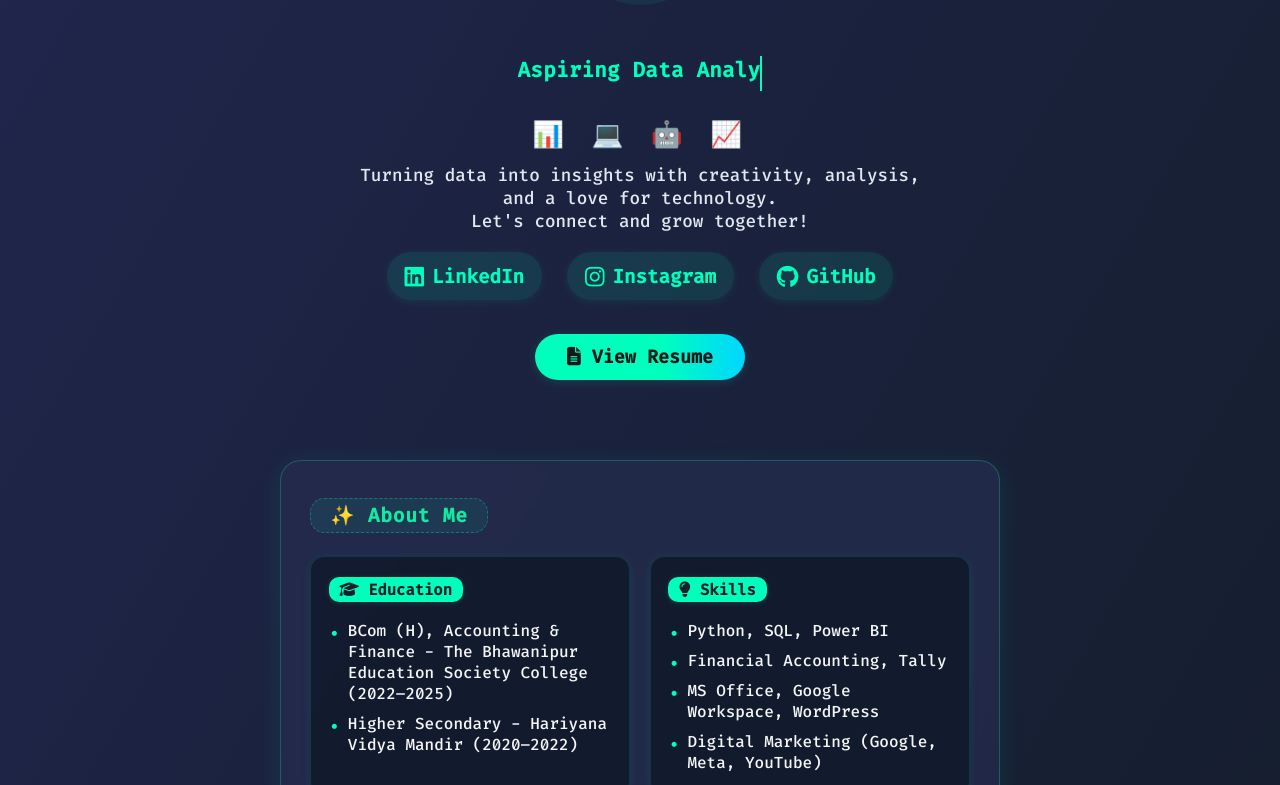
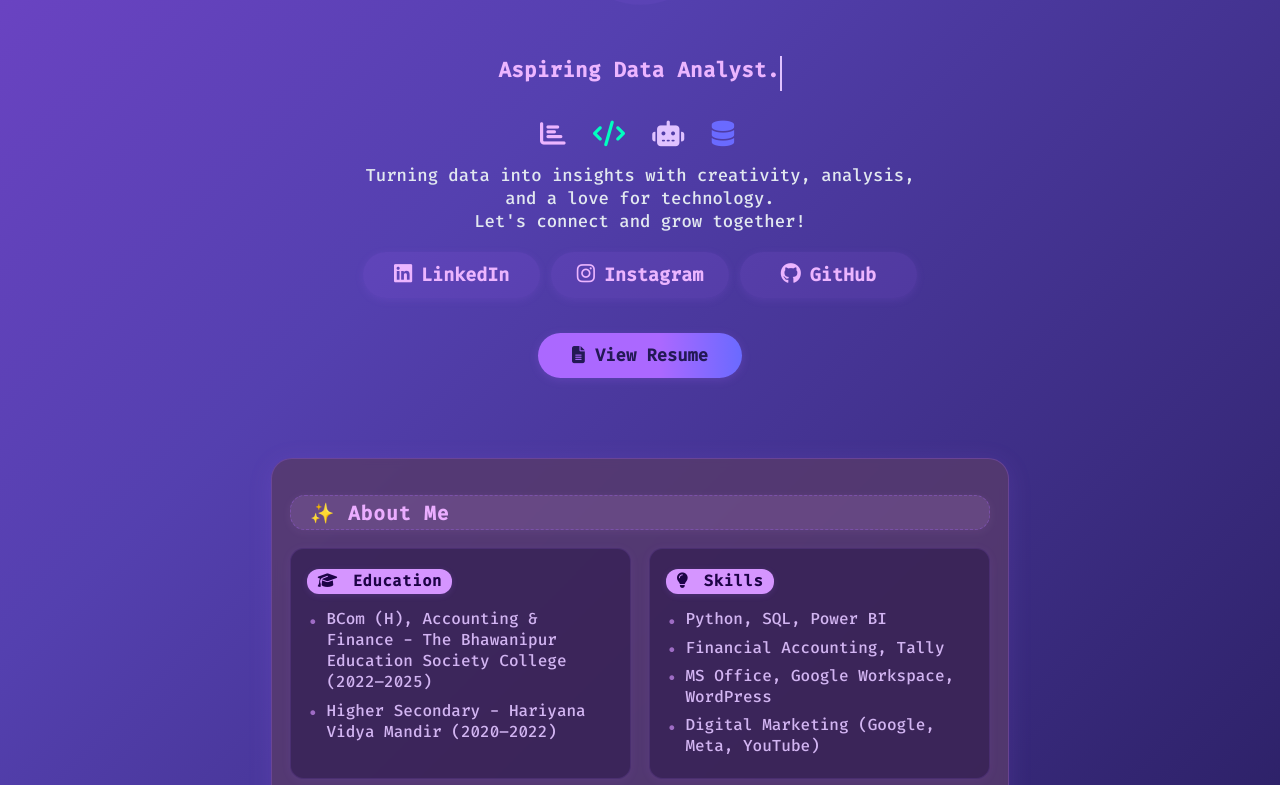
Before and after one commit to rajanjha13/rajanjha13.github.io, a plain HTML site: page index.html in a window 1280 px wide. Shown: the part 195-980 px from the top of the page. Drawn offline with Linux system fonts and the light colour scheme.

Commit message:
Update index.html

```diff
--- a/index.html
+++ b/index.html
@@ -13,7 +13,7 @@
   <style>
     body {
       font-family: 'Fira Code', 'Roboto', sans-serif;
-      background: linear-gradient(120deg, #20264d 0%, #141d2b 100%);
+      background: linear-gradient(135deg, #7044c7 0%, #5440af 32%, #231955 100%);
       color: #f6f6f6;
       margin: 0;
       padding: 0;
@@ -29,16 +29,16 @@
     .avatar {
       width: 135px;
       border-radius: 50%;
-      border: 3px solid #00ffbc;
+      border: 3px solid #ab68ff;
       background: #fff;
-      box-shadow: 0 0 24px #00ffbc70;
+      box-shadow: 0 0 24px #8e47cf70;
       margin-bottom: 1.4rem;
       animation: pulse 2.8s infinite;
     }
     @keyframes pulse {
-      0% { box-shadow: 0 0 0 0 #00ffbc55;}
-      70% { box-shadow: 0 0 0 15px #00ffbc22;}
-      100% { box-shadow: 0 0 0 0 #00ffbc00;}
+      0% { box-shadow: 0 0 0 0 #ab68ff55;}
+      70% { box-shadow: 0 0 0 15px #ab68ff22;}
+      100% { box-shadow: 0 0 0 0 #ab68ff00;}
     }
     h1 {
       font-size: 2.1rem;
@@ -47,17 +47,17 @@
       letter-spacing: 0.5px;
     }
     .highlight {
-      color: #00ffbc;
+      color: #ab68ff;
       font-weight: bold;
     }
     .typewriter {
       display: inline-block;
       overflow: hidden;
-      border-right: .12em solid #00ffbc;
+      border-right: .12em solid #e0c2ff;
       white-space: nowrap;
       font-size: 1.3rem;
       font-weight: 600;
-      color: #00ffbc;
+      color: #ecb5ff;
       letter-spacing: 0.3px;
       margin-top: 0.2rem;
       min-height: 1.7em;
@@ -73,138 +73,144 @@
       margin: 0 0.18rem;
       animation: bounce 1.6s infinite alternate;
     }
-    .animated-icons span:nth-child(2) { animation-delay: 0.4s; }
-    .animated-icons span:nth-child(3) { animation-delay: 0.8s; }
+    .animated-icons span:nth-child(1) { color: #ecb5ff; }
+    .animated-icons span:nth-child(2) { color: #00ffc0; animation-delay: 0.4s;}
+    .animated-icons span:nth-child(3) { color: #e0c2ff; animation-delay: 0.8s;}
+    .animated-icons span:nth-child(4) { color: #6a6aff; animation-delay: 1.1s;}
     @keyframes bounce { to { transform: translateY(-8px); } }
     @keyframes fadeInDown { from { opacity: 0; transform: translateY(-20px); } to { opacity: 1; } }
     .hero p {
       color: #e2e8f0;
-      font-size: 1.1rem;
+      font-size: 1.08rem;
       margin: 0.8rem auto 1.2rem auto;
       max-width: 560px;
     }
     .social-btns {
       margin: 1.1rem 0 1.6rem 0;
+      display: flex;
+      gap: 0.7rem;
+      justify-content: center;
+      flex-wrap: wrap;
     }
     .social-btns a {
-      display: inline-block;
-      margin: 0 8px;
-      padding: 0.73rem 1.1rem;
-      border-radius: 50px;
-      background: rgba(0,255,188,0.11);
-      color: #00ffbc;
-      font-size: 1.2rem;
-      position: relative;
+      display: inline-flex;
+      align-items: center;
+      justify-content: center;
+      min-width: 140px;
+      padding: 0.62rem 1.1rem 0.62rem 1.1rem;
+      border-radius: 40px;
+      background: rgba(171,104,255,0.11);
+      color: #ecb5ff;
+      font-size: 1.15rem;
       font-weight: 600;
-      box-shadow: 0 2px 8px #00ffbc15;
+      box-shadow: 0 2px 8px #ab68ff23;
       text-decoration: none;
-      backdrop-filter: blur(2px);
-      transition: background 0.18s, color 0.15s, transform 0.17s;
+      border: 1.5px solid transparent;
+      transition: background 0.18s, color 0.17s, transform 0.14s, border 0.13s;
+      margin: 0 !important;
     }
     .social-btns a:hover {
-      background: #00ffbc;
-      color: #15181c;
+      background: #ab68ff;
+      color: #181131;
+      border: 1.5px solid #ecb5ff;
       transform: scale(1.07);
+      box-shadow: 0 6px 20px #ab68ff33;
     }
     .social-btns a i {
-      margin-right: 8px;
-      vertical-align: middle;
-      font-size: 1.16em;
+      margin-right: 9px;
+      font-size: 1.13em;
+      color: inherit;
     }
     .resume-btn {
       display: inline-block;
-      background: linear-gradient(90deg, #00ffbc 60%, #00d6ff 100%);
-      color: #181818;
-      margin: 0.5rem auto 0 auto;
-      padding: 0.7rem 2rem;
+      background: linear-gradient(90deg, #ab68ff 60%, #6a6aff 100%);
+      color: #231955;
+      margin: 0.6rem auto 0 auto;
+      padding: 0.7rem 2.1rem;
       border-radius: 3rem;
       font-weight: 700;
-      font-size: 1.15rem;
-      box-shadow: 0 2px 10px #00ffbc24;
+      font-size: 1.07rem;
+      box-shadow: 0 2px 10px #ab68ff33;
       text-decoration: none;
-      transition: background 0.18s, color 0.11s, transform 0.14s;
+      transition: background 0.15s, color 0.11s, transform 0.13s;
       border: none;
       outline: none;
-      animation: fadeInUp 1.4s;
+      animation: fadeInUp 1.35s;
     }
     .resume-btn:hover {
-      background: linear-gradient(90deg, #00d6ff 0%, #00ffbc 80%);
-      color: #141d2b;
-      transform: scale(1.06);
+      background: linear-gradient(90deg, #6a6aff 0%, #ab68ff 90%);
+      color: #fff;
+      transform: scale(1.047);
     }
-
     @keyframes fadeInUp {
       from { opacity: 0; transform: translateY(24px);}
       to { opacity: 1; }
     }
-
     /* About Section */
     .about {
       margin: 2.5rem auto 0 auto;
-      max-width: 660px;
-      background: rgba(36,44,77,0.81);
-      box-shadow: 0 4px 24px #00ffbc17;
+      max-width: 700px;
+      background: rgba(86, 58, 109, 0.85);
+      box-shadow: 0 4px 24px #ab68ff23;
       border-radius: 1.3rem;
-      padding: 2.3rem 1.8rem 2rem 1.8rem;
+      padding: 2.25rem 1.1rem 2rem 1.1rem;
       position: relative;
       z-index: 2;
       overflow: hidden;
-      border: 1.5px solid #00ffbc40;
+      border: 1.5px solid #ab68ff40;
       animation: fadeInUp 1.9s;
       backdrop-filter: blur(4px);
     }
-    .about h2 {
-      font-size: 1.7rem;
-      color: #00ffbc;
-      margin: 0 0 1.2rem 0;
-      text-shadow: 0 2px 14px #00ffbc14;
-    }
-    .about .about-header {
+    .about-header {
       font-size: 1.22rem;
-      background: rgba(0,255,188,0.08);
-      color: #13e9a2;
-      border-radius: 0.9rem;
-      padding: 0.27rem 1.2rem 0.23rem 1.2rem;
-      margin-bottom: 1.06rem;
+      background: rgba(236,181,255,0.12);
+      color: #ebadff;
+      border-radius: 0.93rem;
+      padding: 0.27rem 1.18rem 0.23rem 1.18rem;
+      margin-bottom: 1.12rem;
       font-weight: 600;
-      display: inline-block;
-      letter-spacing: 0.04em;
-      border: 1px dashed #00ffbc50;
-      animation: fadeInDown 1.2s;
+      letter-spacing: 0.05em;
+      border: 1px dashed #ab68ff50;
+      animation: fadeInDown 1.09s;
+      box-shadow: 0 2px 10px #ecb5ff12;
     }
     .about-cards {
       display: flex;
       flex-wrap: wrap;
-      gap: 1.2rem;
-      margin-top: 0.4rem;
+      gap: 1.11rem;
+      margin-top: 0.3rem;
       justify-content: center;
     }
     .about-card {
-      flex: 1 1 270px;
-      background: rgba(15,24,39,0.77);
-      border-radius: 0.9rem;
-      min-width: 245px;
-      box-shadow: 0 1.5px 10px #00ffbc14;
-      padding: 1.2rem 1.1rem 1.05rem 1.1rem;
-      margin-bottom: 0.1rem;
-      transition: transform 0.16s, box-shadow 0.13s;
-      border: 1px solid #00ffbc20;
+      flex: 1 1 240px;
+      background: rgba(39,22,70,0.52);
+      border-radius: 0.85rem;
+      min-width: 210px;
+      box-shadow: 0 1.7px 10px #ab68ff16;
+      padding: 1.21rem 1.02rem 1.02rem 1.02rem;
+      margin-bottom: 0.15rem;
+      border: 1.5px solid #ab68ff22;
+      transition: transform 0.15s, box-shadow 0.13s, border 0.13s;
     }
     .about-card:hover {
-      transform: translateY(-6px) scale(1.025);
-      box-shadow: 0 6px 28px #00ffbc18;
-      border: 1.5px solid #00ffbc67;
+      transform: translateY(-5px) scale(1.025);
+      box-shadow: 0 7px 28px #ab68ff23;
+      border: 1.7px solid #e0c2ff88;
     }
     .card-badge {
       display: inline-block;
-      background: #00ffbc;
-      color: #191e2a;
-      border-radius: 10px;
+      background: #d595ff;
+      color: #1d0446;
+      border-radius: 12px;
       font-weight: 700;
       font-size: 0.97rem;
-      margin-bottom: 0.53rem;
-      padding: 0.18rem 0.68rem;
-      box-shadow: 0 1px 6px #00ffbc22;
+      margin-bottom: 0.41rem;
+      padding: 0.18rem 0.65rem;
+      box-shadow: 0 1.5px 6px #ab68ff29;
+      letter-spacing: 0.04em;
+    }
+    .card-badge i {
+      margin-right: 5px;
     }
     .about-card ul {
       list-style: none;
@@ -213,29 +219,61 @@
       text-align: left;
     }
     .about-card ul li {
-      margin: 0.56rem 0 0.36rem 0;
+      margin: 0.46rem 0 0.35rem 0;
       padding-left: 1.2rem;
       position: relative;
+      color: #e0c2ff;
+      opacity: 0.92;
     }
     .about-card ul li:before {
       content: "\2022";
-      color: #00ffbc;
-      font-size: 1.22em;
+      color: #d595ff;
+      font-size: 1.16em;
       position: absolute;
       left: 0;
-      top: 0.05em;
+      top: 0.08em;
+      opacity: 0.7;
     }
     .footer {
       text-align: center;
-      color: #aaa;
+      color: #dacfff;
       margin-top: 2.6rem;
-      font-size: 1.05rem;
+      font-size: 1.01rem;
       padding-bottom: 2.2rem;
+      font-weight: 500;
+      letter-spacing: 0.01em;
     }
+    /* Mobile responsiveness */
     @media (max-width: 860px) {
-      .about-cards { flex-direction: column; gap: 1.2rem; }
+      .about-cards { flex-direction: column; gap: 1.15rem; }
       .about-card { min-width: 0; }
-      .about { padding: 2.2rem 0.7rem; }
+      .about { padding: 2.05rem 0.5rem; }
+    }
+    @media (max-width: 520px) {
+      .social-btns {
+        flex-direction: column;
+        align-items: center;
+        gap: 0.72rem;
+        margin: 1.1rem 0 1.2rem 0;
+      }
+      .social-btns a {
+        width: 92vw;
+        max-width: 320px;
+        box-sizing: border-box;
+        margin: 0 !important;
+        font-size: 1.07rem;
+        text-align: left;
+        justify-content: flex-start;
+      }
+      .resume-btn {
+        width: 92vw;
+        max-width: 320px;
+        margin: 0.85rem auto 0.5rem auto;
+        font-size: 1.06rem;
+        display: block;
+        text-align: center;
+      }
+      .about-header { font-size: 1.08rem;}
     }
   </style>
 </head>
@@ -246,20 +284,23 @@
       <span class="typewriter" id="typewriter"></span>
     </h1>
     <div class="animated-icons">
-      <span>📊</span> <span>💻</span> <span>🤖</span> <span>📈</span>
+      <span title="Charts"><i class="fas fa-chart-bar"></i></span>
+      <span title="Code"><i class="fas fa-code"></i></span>
+      <span title="AI"><i class="fas fa-robot"></i></span>
+      <span title="Analytics"><i class="fas fa-database"></i></span>
     </div>
     <p>
       Turning data into insights with creativity, analysis, and a love for technology.<br>
       Let's connect and grow together!
     </p>
     <div class="social-btns">
-      <a href="https://www.linkedin.com/in/rajanjha13/" target="_blank">
+      <a href="https://www.linkedin.com/in/rajanjha13/" target="_blank" title="LinkedIn">
         <i class="fab fa-linkedin"></i>LinkedIn
       </a>
-      <a href="https://www.instagram.com/rajanjha_18/" target="_blank">
+      <a href="https://www.instagram.com/rajanjha_18/" target="_blank" title="Instagram">
         <i class="fab fa-instagram"></i>Instagram
       </a>
-      <a href="https://github.com/rajanjha13" target="_blank">
+      <a href="https://github.com/rajanjha13" target="_blank" title="GitHub">
         <i class="fab fa-github"></i>GitHub
       </a>
     </div>
@@ -315,13 +356,13 @@
   <!-- Typewriter Animation Script -->
   <script>
     const roles = [
-      "Hi, I am Rajan Kumar Jha.",
+      "Hi, I am Rajan Kumar Jha",
       "Aspiring Data Analyst.",
       "AI & Tech Lover.",
       "Finance Enthusiast.",
     ];
     const el = document.getElementById('typewriter');
-    let part = 0, partIndex = 0, interval, removing = false;
+    let part = 0, partIndex = 0, removing = false;
     function type() {
       const text = roles[part];
       if (!removing) {
@@ -329,7 +370,7 @@
         partIndex++;
         if (partIndex === text.length) {
           removing = true;
-          setTimeout(type, 1200);
+          setTimeout(type, 1150);
           return;
         }
       } else {
```
